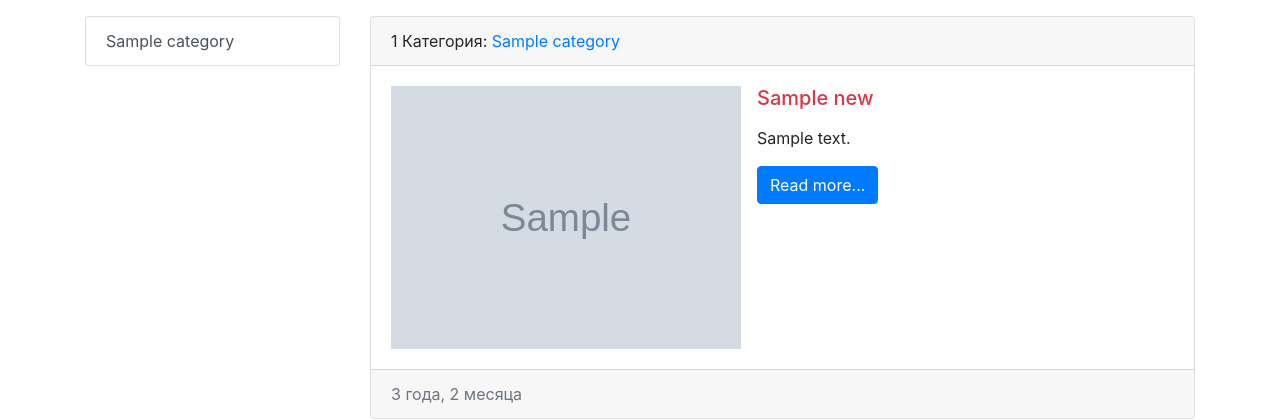
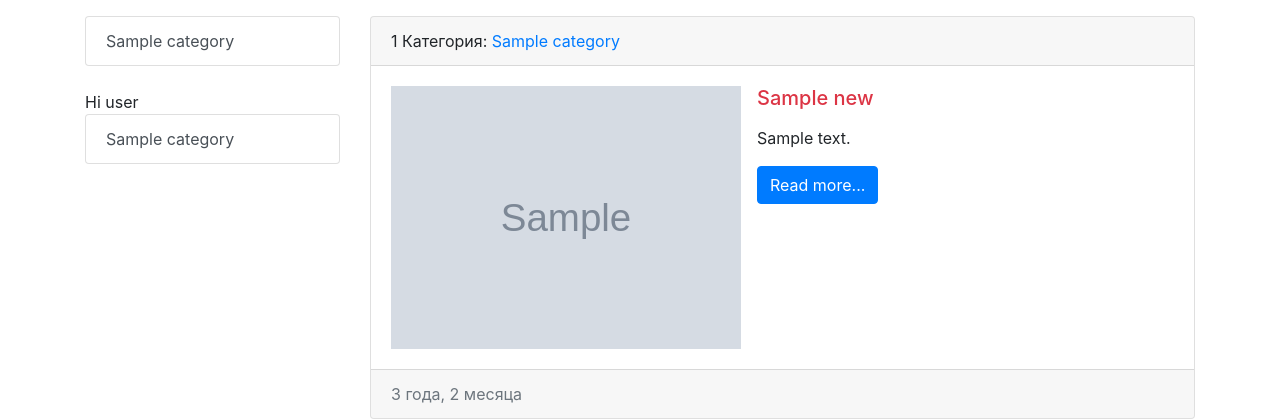
Before and after one commit to ZhanatUturova/testsite, a Django app: page / in a window 1280 px wide. Shown: the part 56-476 px from the top of the page. Run offline with Django 3.2, Linux system fonts and the light colour scheme; tables that the repository leaves empty hold one stand-in row (values such as "Sample post").

Commit message:
Create news_tags. Add tags into _sidebar

```diff
--- a/mysite/news/templates/news/index.html
+++ b/mysite/news/templates/news/index.html
@@ -5,17 +5,10 @@
 {% endblock %}
 
 {% block sidebar %}
-<div class="col-md-3">
-    <div class="list-group">
-        {% for item in categories %}
-      <a href="{% url 'category' item.pk %}" class="list-group-item list-group-item-action">{{ item.title }}</a>
-        {% endfor %}
-    </div>
-</div>
+    {% include 'inc/_sidebar.html' %}
 {% endblock %}
 
 {% block content %}
-<div class="col-md-9">
     {% for item in news reversed %}
     <div class="card mb-3">
       <div class="card-header">
@@ -44,5 +37,4 @@
     {% empty %}
       Oops...
     {% endfor %}
-  </div>
 {% endblock %}
--- /dev/null
+++ b/mysite/news/templates/news/list_categories.html
@@ -0,0 +1,6 @@
+<div class="list-group">
+  {{ arg1 }} {{ arg2 }}
+    {% for item in categories %}
+  <a href="{% url 'category' item.pk %}" class="list-group-item list-group-item-action">{{ item.title }}</a>
+    {% endfor %}
+</div>
--- /dev/null
+++ b/mysite/news/templatetags/news_tags.py
@@ -0,0 +1,16 @@
+from django import template
+
+from news.models import Category
+
+register = template.Library()
+
+
+@register.simple_tag(name='get_list_categories')
+def get_categories():
+    return Category.objects.all()
+
+
+@register.inclusion_tag('news/list_categories.html')
+def show_categories(arg1='Hello', arg2='world'):
+    categories = Category.objects.all()
+    return {'categories': categories, 'arg1': arg1, 'arg2': arg2}
--- a/mysite/news/views.py
+++ b/mysite/news/views.py
@@ -15,22 +15,18 @@ from .models import News, Category
 def index(request):
     # news = News.objects.order_by('-created_at')   # теперь сортировка прописана в моделях
     news = News.objects.all()
-    categories = Category.objects.all()
     context = {
         'news': news,
         'title': 'Список новостей',
-        'categories': categories
     }
     return render(request, template_name='news/index.html', context=context)
 
 
 def get_category(request, category_id):
     news = News.objects.filter(category_id=category_id)
-    categories = Category.objects.all()
     category = Category.objects.get(pk=category_id)
     context = {
         'news': news,
-        'categories': categories,
         'category': category
     }
     return render(request, template_name='news/category.html', context=context)
--- a/mysite/templates/base.html
+++ b/mysite/templates/base.html
@@ -11,8 +11,12 @@
   {% include 'inc/_nav.html' %}
   <div class="container mt-3">
     <div class="row">
-      {% block sidebar %}SIDEBAR{% endblock %}
-      {% block content %}CONTENT{% endblock %}
+      <div class="col-md-3">
+        {% block sidebar %}SIDEBAR{% endblock %}
+      </div>
+      <div class="col-md-9">
+        {% block content %}CONTENT{% endblock %}
+      </div>
     </div>
   </div>
     <script src="https://cdn.jsdelivr.net/npm/jquery@3.5.1/dist/jquery.slim.min.js" integrity="sha384-DfXdz2htPH0lsSSs5nCTpuj/zy4C+OGpamoFVy38MVBnE+IbbVYUew+OrCXaRkfj" crossorigin="anonymous"></script>
--- /dev/null
+++ b/mysite/templates/inc/_sidebar.html
@@ -0,0 +1,12 @@
+{% load news_tags %}
+
+<div class="list-group">
+    {% get_list_categories as categories %}
+    {% for item in categories %}
+  <a href="{% url 'category' item.pk %}" class="list-group-item list-group-item-action">{{ item.title }}</a>
+    {% endfor %}
+</div>
+
+<br>
+
+{% show_categories arg2='user' arg1='Hi' %}
```
Also changed, not shown: mysite/news/templates/news/category.html (+1 -9 lines), mysite/news/templatetags/__init__.py (added).
